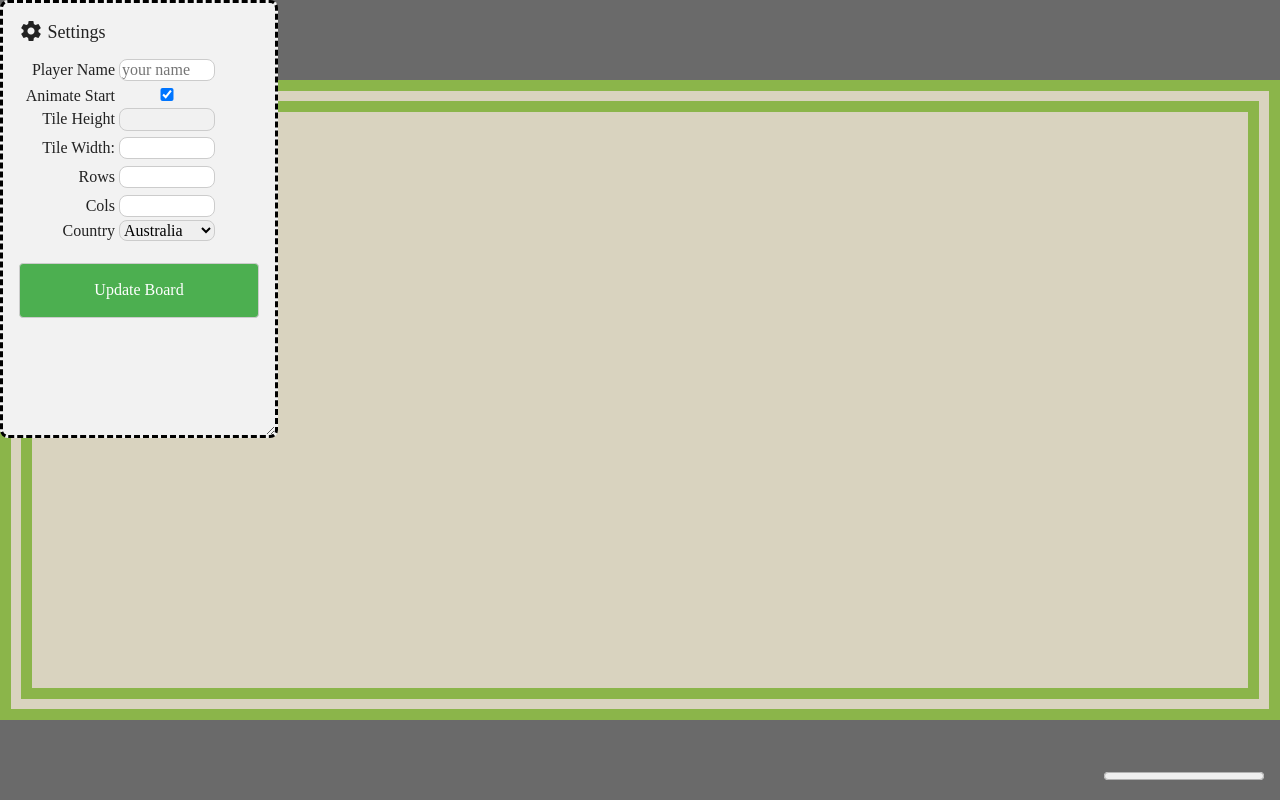
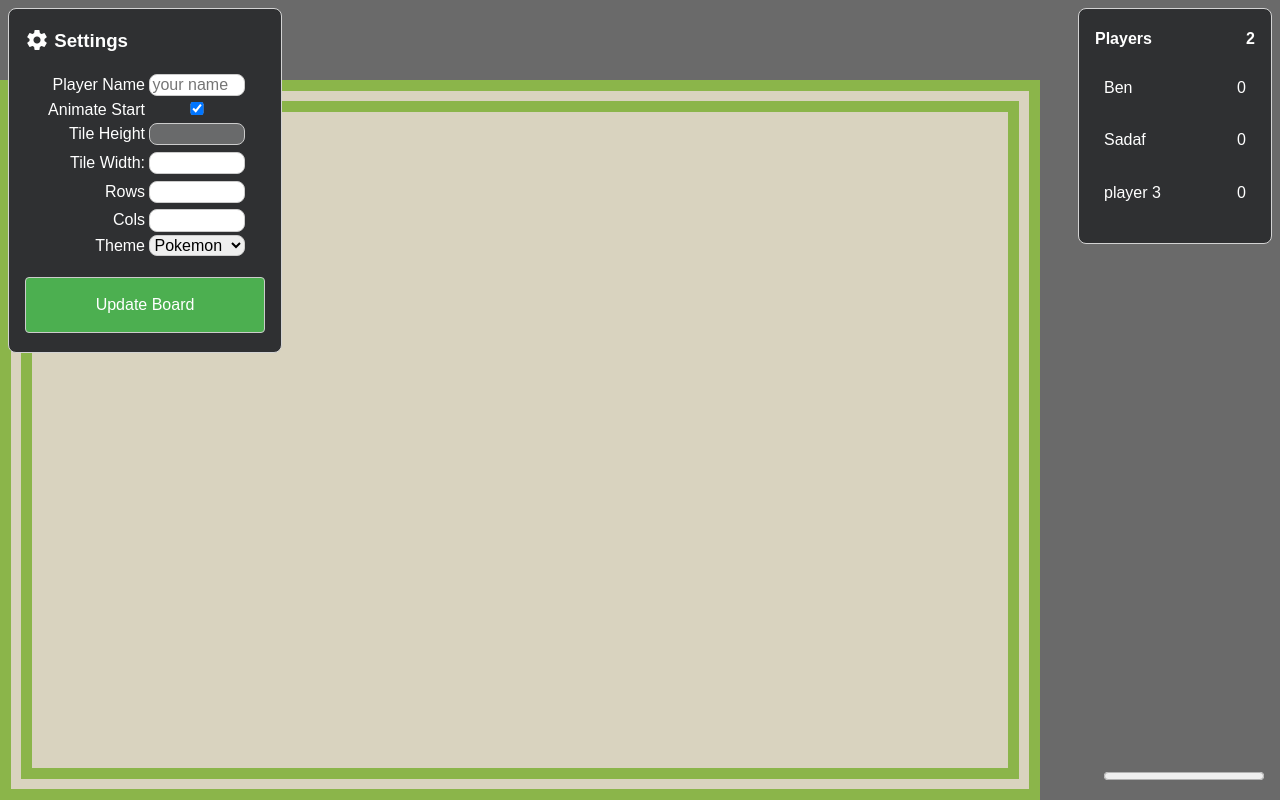
Before and after one commit to BenMedeiros/BaseBoardGame, a website built with Parcel: page index.html in a window 1280 px wide. Built offline with nearby package versions, Linux system fonts and the light colour scheme.

Commit message:
added player controller and board;

```diff
--- a/css/gameboard/mainboard.css
+++ b/css/gameboard/mainboard.css
@@ -14,7 +14,8 @@ i {
   /*centers when position:absolute*/
   position: absolute;
   /*put the game board slightly lower for header bar*/
-  margin: 5rem auto;
+  /*give room on right side for scoreboard*/
+  margin: 5rem 15rem auto auto;
   left: 0;
   right: 0;
   bottom: 0;
--- /dev/null
+++ b/css/gameboard/playerBoard.css
@@ -0,0 +1,26 @@
+#scoreboard {
+  background-color: #2f3032;
+  color: white;
+  font-family: Arial;
+  padding: 0 1rem 1rem 1rem;
+  border: 1px solid lightgrey;
+  border-radius: .5rem;
+  margin: 0.5rem;
+  float: right;
+  width: 10rem;
+  height: auto;
+  user-select: none;
+}
+
+.player {
+  border: .1rem solid rgba(0, 0, 0, 0);
+  padding: .5rem;
+}
+.active-player {
+  border: .1rem solid #8bb54a;
+  font-weight: bold;
+}
+
+.score {
+  float: right;
+}
--- a/css/gameboard/settingsForm.css
+++ b/css/gameboard/settingsForm.css
@@ -1,19 +1,20 @@
 form {
+  background-color: #2f3032;
+  color: white;
+  font-family: Arial;
+  padding: 0 1rem 1rem 1rem;
+  border: 1px solid lightgrey;
   border-radius: .5rem;
-  border: .2rem black dashed;
-  background-color: #f2f2f2;
-  padding: 1rem;
+  margin: 0.5rem;
+  float: left;
+  width: 15rem;
+  height: auto;
   display: block;
   /*position: absolute;*/
   /*to remain at top of page*/
   position: fixed;
   z-index: 100;
   overflow: hidden;
-}
-
-form header {
-  font-size: large;
-  padding-bottom: .8rem;
   user-select: none;
 }
 
@@ -26,7 +27,7 @@ form header {
 form label {
   text-align: right;
   display: inline-block;
-  width: 40%;
+  width: 50%;
   user-select: none;
 }
 
@@ -37,6 +38,7 @@ form input, select {
   border: 1px solid #ccc;
   border-radius: .5rem;
   box-sizing: border-box;
+  user-select: auto;
 }
 
 form input:hover, select:hover {
@@ -60,27 +62,26 @@ form input[type=submit]:hover {
 
 
 .collapsible {
-  overflow: hidden;
+  /*overflow: hidden;*/
 }
 
 .collapsed {
-  resize: none;
-  height: 1.1rem;
-  width: 6rem;
-  min-height: 1.1rem;
-  min-width: 6rem;
-  max-height: 1.1rem;
-  max-width: 6rem;
+  height: 3rem;
+  width: 10rem;
+  transition: height 1s, width .8s ease-in;
+
 }
 
 .expanded {
-  resize: both;
-  height: 25rem;
-  width: 15rem;
-  min-height: 25rem;
-  min-width: 15rem;
-  max-height: 90%;
-  max-width: 90%;
+  transition: height .4s, width .8s ease-in;
+
+  /*resize: both;*/
+  /*height: 25rem;*/
+  /*width: 15rem;*/
+  /*min-height: 25rem;*/
+  /*min-width: 15rem;*/
+  /*max-height: 90%;*/
+  /*max-width: 90%;*/
 }
 
 @media screen and (max-width: 600px) {
@@ -98,13 +99,9 @@ form input[type=submit]:hover {
 /*used by the js to turn on transitions when collapsing, then removed from element*/
 /*have to transition max-height as well because resize modifies el instance*/
 .collapsing {
-  transition: height .4s, max-height .4s, min-height .4s,
-  width .8s ease-in, max-width .8s ease-in, min-width .8s ease-in;
-  resize: none;
+  /*transition: height .4s, width .8s ease-in;*/
 }
 
 .expanding {
-  transition: height .8s ease-in, max-height .8s ease-in, min-height .8s ease-in,
-  width .2s, max-width .2s, min-width .2s;
-  resize: none;
+  /*transition: height .8s ease-in, width .2s;*/
 }
--- a/index.html
+++ b/index.html
@@ -23,6 +23,7 @@
 
   <link rel="stylesheet" href="css/gameboard/mainboard.css">
   <link rel="stylesheet" href="css/gameboard/settingsForm.css">
+  <link rel="stylesheet" href="css/gameboard/playerBoard.css">
 
 
 </head>
@@ -42,9 +43,9 @@
 <main>
 
   <form id="gameConfig" class="collapsible expanded" onsubmit="return false">
-    <header>
+    <h3>
       <span><i class="material-icons">settings</i> Settings</span>
-    </header>
+    </h3>
     <label for="playerName">Player Name</label>
     <input type="text" id="playerName" name="playerName" placeholder="your name">
     <br/>
@@ -65,11 +66,9 @@
     <input type="number" id="numCols" name="numCols">
     <br/>
 
-    <label for="country">Country</label>
-    <select id="country" name="country">
-      <option value="australia">Australia</option>
-      <option value="canada">Canada</option>
-      <option value="usa">USA</option>
+    <label for="theme">Theme</label>
+    <select id="theme" name="theme">
+      <option value="pokemon">Pokemon</option>
     </select>
     <br/>
     <br/>
@@ -78,16 +77,21 @@
 
   <progress value="0" max="1" style="position:absolute;right:1rem;bottom:1rem"></progress>
 
+  <div id="gameboard" class="gameboard"></div>
 
-  <div id="gameboard" class="gameboard"></div>
+  <div id="scoreboard" name="scoreboard" class="scoreboard">
+    <h4>Players <span style="float:right"><b>2</b></span></h4>
+    <!--    js inserts players here-->
+  </div>
 
 
 </main>
 <footer>
   <script src="js/common/utils.js"></script>
+  <script src="js/gameboard/gameData.js"></script>
   <script src="js/gameboard/settingsController.js"></script>
+  <script src="js/gameboard/playerController.js"></script>
   <script src="js/gameboard/gameActions.js"></script>
-  <script src="js/gameboard/gameData.js"></script>
   <script src="js/gameboard/tiles.js"></script>
   <script src="js/gameboard/htmlElementCreation.js"></script>
   <script src="js/gameboard/buildBoard.js"></script>
--- a/js/gameboard/gameData.js
+++ b/js/gameboard/gameData.js
@@ -9,7 +9,8 @@ const gameConfig = {
   tileWidth: 8,
   // tileHeight: 8,
   numCols: 4,
-  numRows: 4
+  numRows: 4,
+  theme : null
 };
 
 Object.defineProperties(gameConfig, {
@@ -39,7 +40,8 @@ const gameState = {
   settingsExpanded: true,
   activeTileId: 0,
   activeTileIdHistory: [],
-  disabledInsertId: null
+  disabledInsertId: null,
+  activePlayerId: null
 }
 
 const tempStates = {
--- /dev/null
+++ b/js/gameboard/playerController.js
@@ -0,0 +1,48 @@
+'use strict';
+
+const players = [];
+
+function addPlayer(name) {
+  const player = {
+    id: players.length,
+    name,
+    score: 0
+  };
+  players.push(player);
+  const el = document.createElement('p');
+  el.id = 'player' + player.id;
+  el.classList.add('player');
+  el.innerText = player.name;
+
+  const innerEl = document.createElement('span');
+  innerEl.id = 'player-score' + player.id;
+  innerEl.classList.add('score');
+  innerEl.innerText = player.score;
+  el.appendChild(innerEl);
+
+  document.getElementById('scoreboard').appendChild(el);
+  return player;
+}
+
+function setPlayerActive(player) {
+  const playerEls = document.getElementsByClassName('player');
+
+  for (const playerEl of playerEls) {
+    if (playerEl.id === 'player' + player.id) {
+      playerEl.classList.add('active-player');
+    } else {
+      playerEl.classList.remove('active-player')
+    }
+  }
+
+  gameState.activePlayerId = player.id;
+}
+
+addPlayer('Ben');
+addPlayer('Sadaf');
+addPlayer('player 3');
+setPlayerActive(players[utils.randomInt(0, players.length - 1)]);
+
+document.addEventListener('insert-clicked-success', e => {
+  setPlayerActive(players[(gameState.activePlayerId + 1) % players.length]);
+});
--- a/js/gameboard/tiles.js
+++ b/js/gameboard/tiles.js
@@ -64,7 +64,21 @@ function getAllConnectedTiles(thisTile, connectedTiles = []) {
   return connectedTiles;
 }
 
-function highlightAllConnectedTiles(thisTile) {
+function highlightTile(thisTile, duration = 1500){
+  for (const tile of tiles) {
+    const el = document.getElementById('tile' + tile.id);
+    el.classList.remove('connected-tiles');
+    el.classList.add('unconnected-tiles');
+  }
+
+  const el = document.getElementById('tile' + thisTile.id);
+  el.classList.remove('unconnected-tiles');
+  el.classList.add('connected-tiles');
+
+  setTimeout(removeConnectedTilesHighlights, duration);
+}
+
+function highlightAllConnectedTiles(thisTile, duration = 1500) {
   for (const tile of tiles) {
     const el = document.getElementById('tile' + tile.id);
     el.classList.remove('connected-tiles');
@@ -76,7 +90,7 @@ function highlightAllConnectedTiles(thisTile) {
     el.classList.add('connected-tiles');
   }
 
-  setTimeout(removeConnectedTilesHighlights, 1500);
+  setTimeout(removeConnectedTilesHighlights, duration);
 }
 
 function removeConnectedTilesHighlights() {
```
